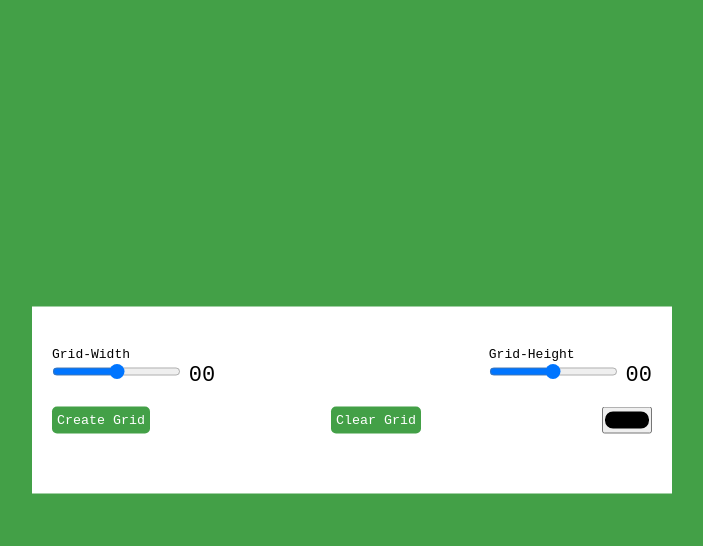
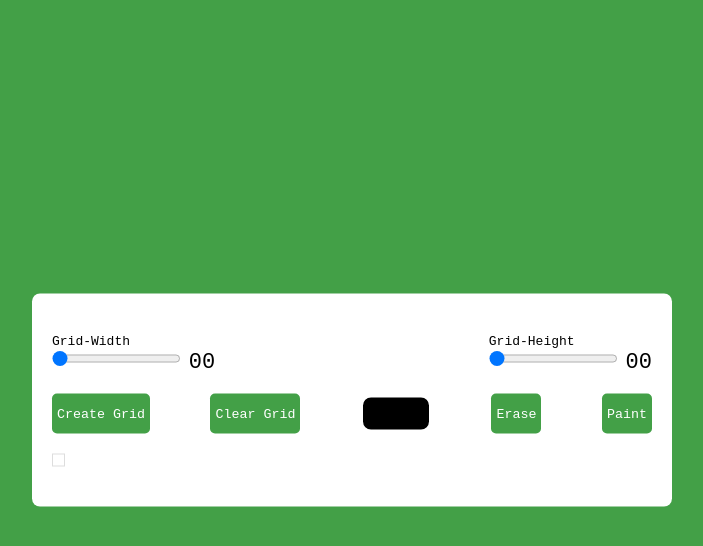
Before and after one commit to guneseralp/Pixel_Art_App, a plain HTML site: page index.html in a window 1280 px wide. Both pictures are taken after a click on the button "Create Grid". Shown: the whole page, without its empty margins (288-991 px from the left). Drawn offline with Linux system fonts and the light colour scheme.

Commit message:
Pixel ART APP
Hatalar düzeltildi.

```diff
--- a/index.html
+++ b/index.html
@@ -26,6 +26,8 @@
                   <button id="submit-grid">Create Grid</button>
                   <button id="clear-grid">Clear Grid</button>
                   <input type="color" id="color-input">
+                  <button id="erase-btn">Erase</button>
+                  <button id="paint-btn">Paint</button>
             </div>
         </div>
         <div class="container"></div>
--- a/index.js
+++ b/index.js
@@ -6,18 +6,18 @@ let gridHeight = document.getElementById("height-range");
 let colorButton = document.getElementById("color-input");
 let eraseBtn = document.getElementById("erase-btn");
 let paintBtn = document.getElementById("paint-btn");
-let widthValue = document.getElementById ("witdh-value");
+let widthValue = document.getElementById ("width-value");
 let heightValue = document.getElementById("height-value");
 
 let events = {
     mouse: {
         down:"mousedown",
-        up: "mouseup",
-        move: "mousemove"
+        move: "mousemove",
+        up: "mouseup"
     },
     touch: {
         down: "touchstart",
-        move: "touchmove",
+        mobe: "touchmove",
         up: "touchend",
     },
 };
@@ -32,8 +32,7 @@ const isTouchDevice = () => {
         document.createEvent("TouchEvent");
         deviceType= "touch";
         return true;
-    }
-    catch (e) {
+    } catch (e) {
         deviceType = "mouse";
         return false;
     }
@@ -47,11 +46,12 @@ gridButton.addEventListener("click",() => {
     for(let i=0; i < gridHeight.value;i++){
         count +=2;
         let div =document.createElement ("div");
-        col.classList.add("gridRow");
+        div.classList.add("gridRow");
 
-        for(let j =0; j< gridWidth.ariaValueMax; j++){
+        for(let j =0; j< gridWidth.value; j++){
             count +=2;
-            col.classList.add("div");
+            let col =  document.createElement("div");
+            col.classList.add("gridCol");
             col.setAttribute("id",`gridCol${count}`);
             col.addEventListener(events[deviceType].down, () => {
                 draw = true;
@@ -78,13 +78,13 @@ gridButton.addEventListener("click",() => {
 
         }
 
-        div.appendChild(div);
+        container.appendChild(div);
 
     }
 });
 
 function checker(elementId){
-    let gridColumns = document.querySelector(".gridCol");
+    let gridColumns = document.querySelectorAll(".gridCol");
     gridColumns.forEach((element) => {
         if(elementId ==element.id){
             if(draw && !erase){
--- a/style.css
+++ b/style.css
@@ -15,6 +15,7 @@ body{
     top: 50%;
     left: 50%;
     padding: 40px 20px;
+    border-radius: 8px;
 }
 label{
     display: block;
@@ -37,19 +38,37 @@ button{
     padding: 5px;
     color: #fff;
 }
+
+input[type="color"]{
+    -webkit-appearance: none;
+    -moz-appearance: none;
+    appearance: none;
+    background-color: transparent;
+    width: 70px;
+    height: 40px;
+    border: none;
+    cursor: pointer;
+}
+
 input[type="color"]::-webkit-color-swatch{
     border-radius: 8px;
     border: 4px solid #000;
+}
+input[type="color"]::-moz-color-swatch{
+    border-radius: 8px;
+    border: 4px solid #000;
+}
 
-}
 .gridCol{
     height: 1em;
     width: 1em;
     border:1px solid #ddd;
 }
+
 .gridRow{
     display: flex;
 }
+
 @media only screen and (max-width: 768px){
     .gridCol{
         height: 0.8em;
```
